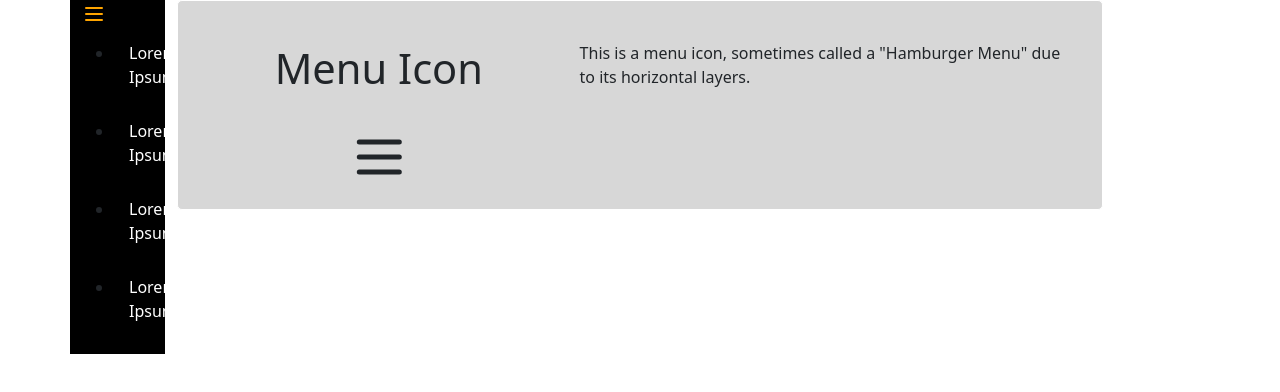
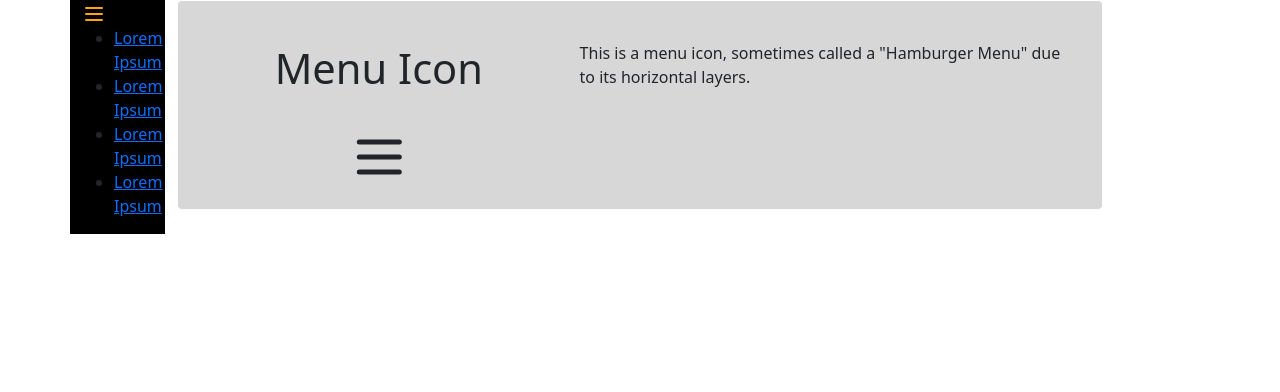
Before and after one commit to j-cleme/capstone_teaching-tech-lit, a Vue app: page / in a window 1280 px wide. Shown: the top 392 px of the page. Built offline with nearby package versions, Linux system fonts and the light colour scheme.

Commit message:
Update drawer.vue

```diff
--- a/src/components/drawer.vue
+++ b/src/components/drawer.vue
@@ -11,13 +11,9 @@ export default {
     toggleNav() {
       let sidenav = document.getElementById('sidenav');
       if (this.$data.navOpen === true) {
-        // sidenav.style.transform = "translateX(-200px)";
-        // sidenav.classList.add("-translate-x-full")
         this.$data.navOpen = false;
       }
       if (this.$data.navOpen === false) {
-        // sidenav.style.transform = "translateX(0px)";
-        // sidenav.classList.remove("-translate-x-full")
         this.$data.navOpen = true;
       }
     },
@@ -53,15 +49,15 @@ export default {
     transition: 0.5s;
 } */
 
-.drawer-container a {
+/* .drawer-container li {
   text-decoration: none;
   display: block;
   padding: 15px;
   color: white;
-}
+} */
 
 
-.drawer-container a:hover {
+/* .drawer-container a:hover {
   background-color: #F76902;
-}
+} */
 </style>
```
